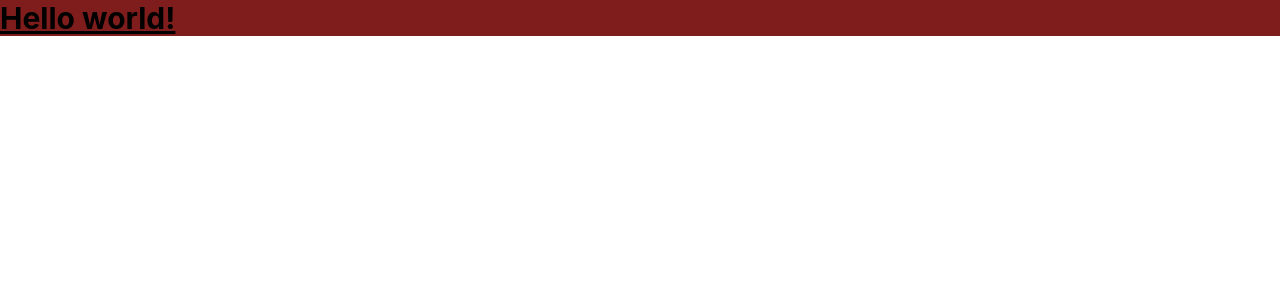
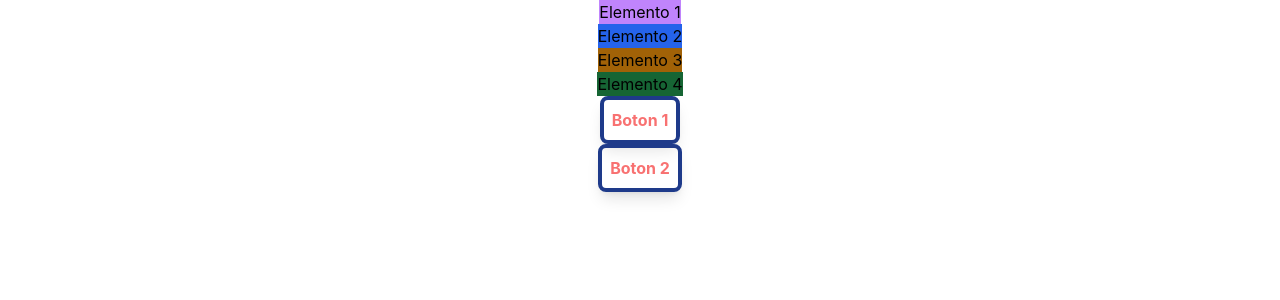
Before and after one commit to FredyAlexHoyosAriza/herramientas-estilos, a React (Create React App) app: page / in a window 1280 px wide. Shown: the top 300 px of the page. Built offline with nearby package versions, Linux system fonts and the light colour scheme.

Commit message:
Se crea una clase personalizada tailwind y se guarda en index.css

```diff
--- a/src/App.js
+++ b/src/App.js
@@ -3,9 +3,14 @@ import './App.css';
 
 function App() {
   return (
-    <h1 className="text-3xl font-bold underline bg-red-900">
-      Hello world!
-    </h1>
+    <div className='flex flex-col items-center justify-center'>
+      <div className='mx-2 bg-purple-400'>Elemento 1</div>
+      <div className='mx-2 bg-blue-600'>Elemento 2</div>
+      <div className='mx-2 bg-yellow-700'>Elemento 3</div>
+      <div className='mx-2 bg-green-800'>Elemento 4</div>
+      <button className='border-4 border-blue-900 p-2 text-red-400 font-bold rounded-lg shadow-lg hover:bg-violet-600 hover:cursor-pointer'>Boton 1</button>
+      <button className='boton'>Boton 2</button>
+    </div>
   );
 }
 
--- a/src/index.css
+++ b/src/index.css
@@ -1,6 +1,9 @@
 @tailwind base;
 @tailwind components;
 @tailwind utilities;
+.boton {
+  @apply border-4 border-blue-900 p-2 text-red-400 font-bold rounded-lg shadow-lg hover:bg-violet-600 hover:cursor-pointer;
+}
 
 body {
   margin: 0;
```
